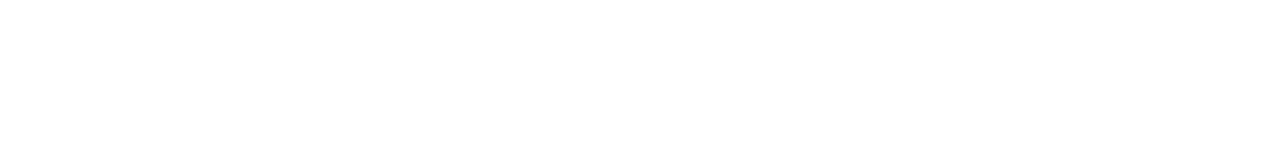
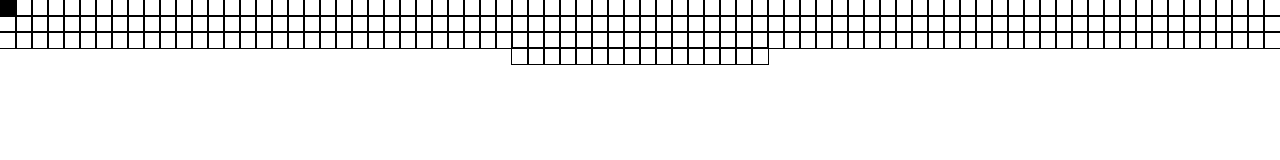
Before and after one commit to ZubairARooghwall/Etch-a-Sketch, a plain HTML site: page index.html in a window 1280 px wide. Drawn offline with Linux system fonts and the light colour scheme.

Commit message:
Add event listener to every div in the container

```diff
--- a/index.html
+++ b/index.html
@@ -5,14 +5,16 @@
     <meta http-equiv="X-UA-Compatible" content="IE=edge">
     <meta name="viewport" content="width=device-width, initial-scale=1.0">
     <link rel="stylesheet" href="./style.css">
-    <script src="./script.js"></script>
+    <script src="./script.js" defer></script>
     <title>Etch-a-Sketch</title>
 </head>
 <body>
 
 
+    <div id="container">
 
 
+    </div>
 
 
 </body>
--- a/script.js
+++ b/script.js
@@ -0,0 +1,25 @@
+let divContainer = document.getElementById("container");
+
+
+//append the divs to the container as children
+function createDivs(rows){
+    for(let a = 0; a < rows * rows; a++){
+            let createDiv = document.createElement("div");
+            divContainer.appendChild(createDiv).className = "children";
+ }
+}
+
+//call the createChildren function
+createDivs(16)
+
+//add eventlistener to ever div in the container
+let children = document.querySelectorAll(".children");
+children.forEach((item) => {
+    item.addEventListener('mouseover', (e) =>{
+        console.log("hovered")
+        item.classList.add("hovered");
+
+
+    })
+
+});
--- a/style.css
+++ b/style.css
@@ -5,3 +5,22 @@
     margin: 0;
     box-sizing: border-box;
 }
+
+
+#container{
+    display: flex;
+    justify-content: center;
+    align-items: flex-end;
+    flex-wrap: wrap;
+}
+
+.children{
+    height: 1em;
+    width: 1em;
+    outline: 1px solid black;
+}
+
+
+.hovered{
+    background-color: black;
+}
```
